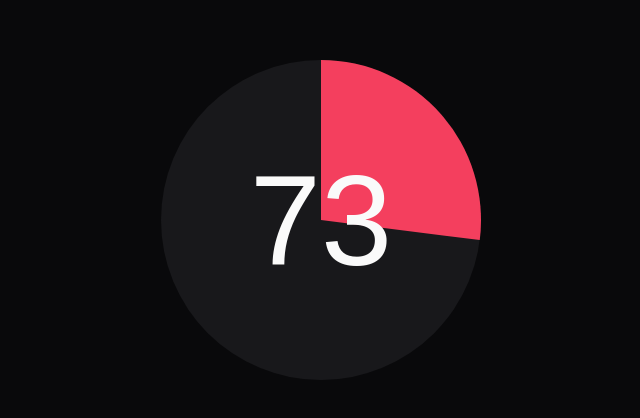
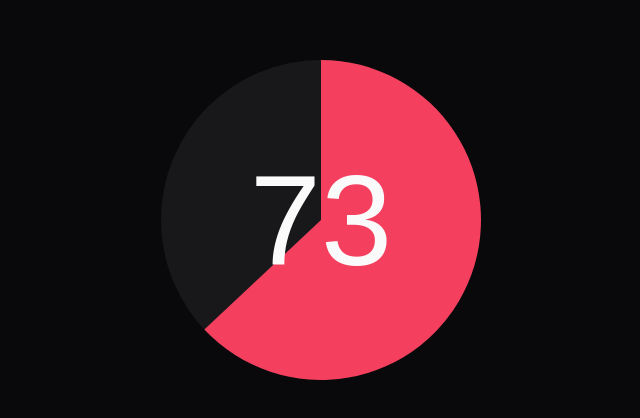
Before and after one commit to mskelton/days, a website: page public/index.html in a window 1280 px wide. Shown: the part 180-598 px from the top of the page, without its empty margins (319-959 px from the left). Drawn offline with Linux system fonts and the light colour scheme.

Commit message:
More days

```diff
--- a/public/index.html
+++ b/public/index.html
@@ -147,7 +147,7 @@
         step()
       }
 
-      animateArc(100 - weddingDiff)
+      animateArc(136 - weddingDiff)
     </script>
   </body>
 </html>
```
